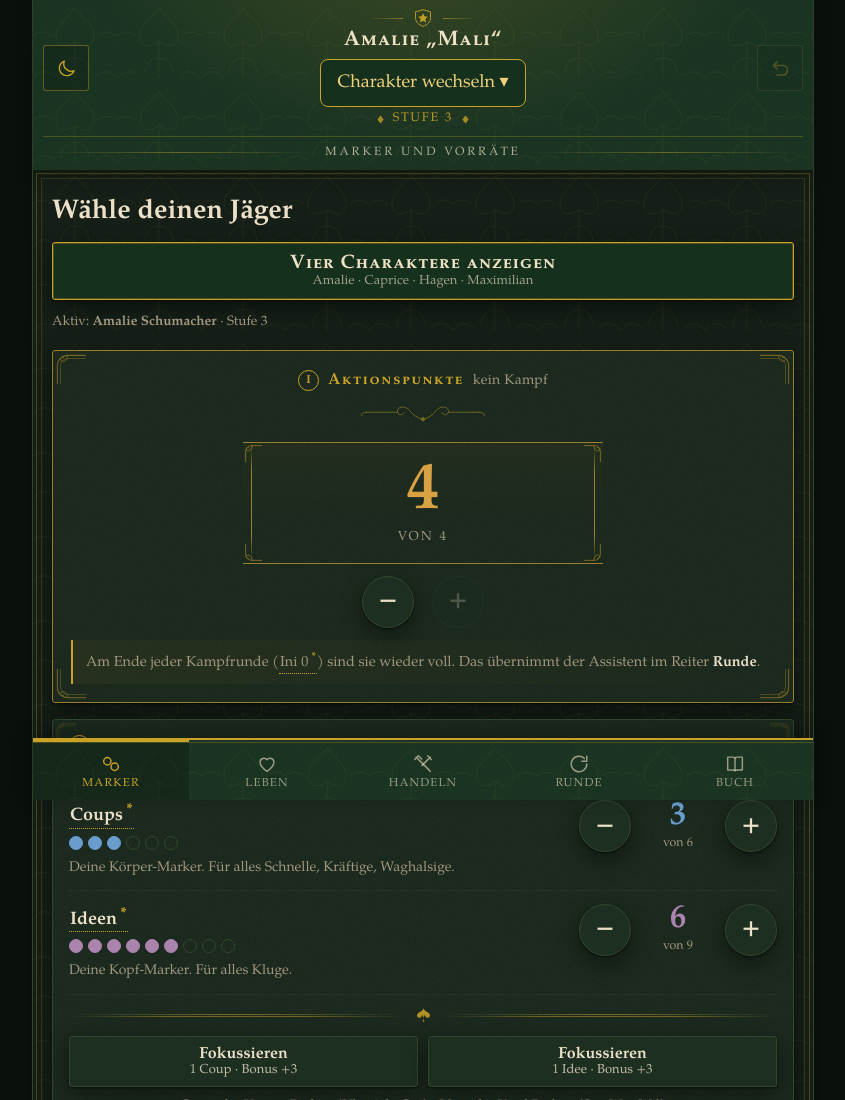
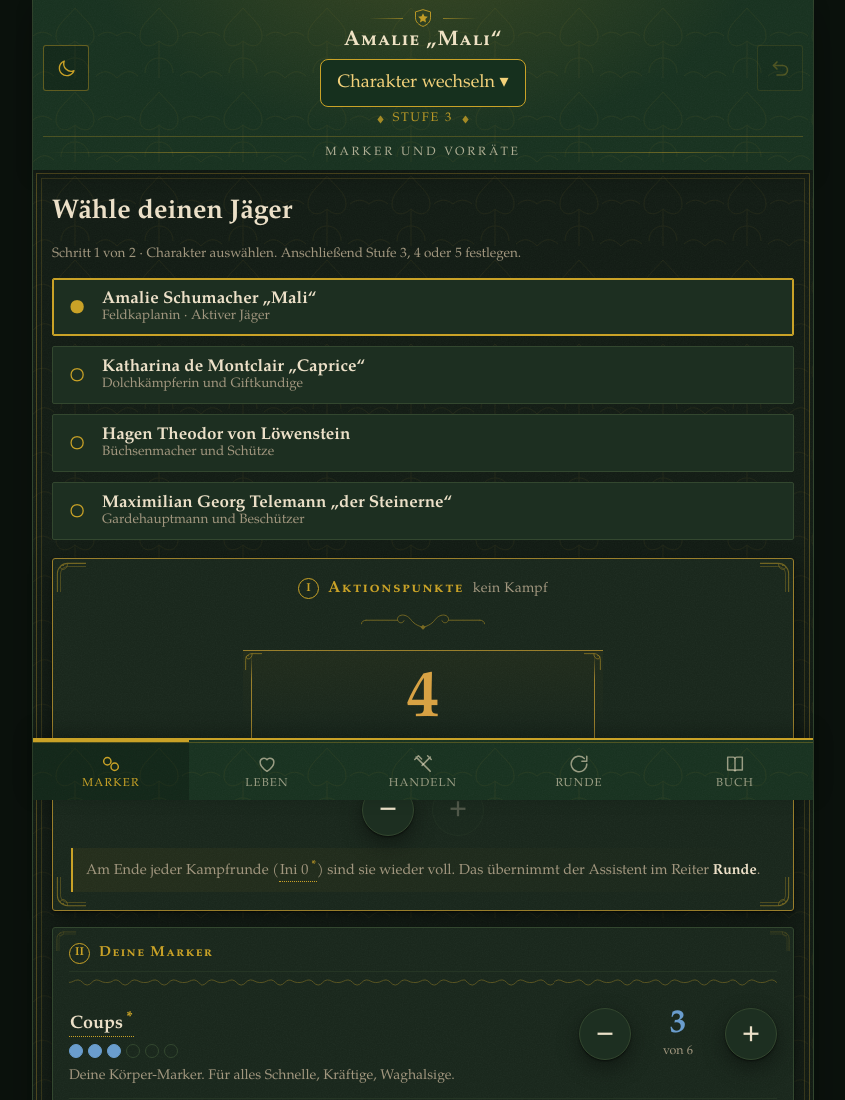
Before and after one commit to Christian-j-maass/jaegerbuch, a plain HTML site: page index.html in a window 1280 px wide. Shown: the top 1100 px of the page, without its empty margins (217-1062 px from the left). Drawn offline with Linux system fonts and the light colour scheme.

Commit message:
Make all four hunter choices visible immediately on home page; separate level dialog

```diff
--- a/index.html
+++ b/index.html
@@ -3,7 +3,7 @@
 <head>
 <meta charset="utf-8">
 <meta name="viewport" content="width=device-width, initial-scale=1, viewport-fit=cover, maximum-scale=5">
-<title>Jägerbuch — der Zähler für den Spieltisch</title>
+<title>Jägerbuch · Vier Jäger · Stufen 3–5 · Review 20261023</title>
 <meta name="description" content="Zähler für HeXXen 1733: Ressourcen, Lebenspunkte, Handlungen und anhaltende Einflüsse. Läuft offline, ohne Anmeldung, ohne Server.">
 <meta name="robots" content="noindex, nofollow, noarchive">
 <link rel="manifest" href="manifest.webmanifest">
@@ -2223,7 +2223,7 @@ function startProfilWaehlen(id,stufe){
  Buch.aktiv=c.id;Buch.einstellungen.letzteStufen=Buch.einstellungen.letzteStufen||{};Buch.einstellungen.letzteStufen[id]=stufe;RueckStapel=[];speichern();blattSchliessen();seiteZeigen('marker');melden(c.name+' · Stufe '+stufe+' gewählt.');
 }
 function startAuswahlDialog(){
- let h=blattKopf('Charakter auswählen','Zuerst Jäger wählen, danach Stufe 3, 4 oder 5');
+ let h=blattKopf('Charakter auswählen','Schritt 1 von 2 · Vier Charaktere');
  START_PROFILE.forEach(p=>{
   h+='<button class="wahl" data-profilwahl="'+p.id+'"><span class="wahl-zeichen">○</span>'+
   '<span class="wahl-text"><span class="wahl-titel">'+esc(p.name)+(p.beiname?' „'+esc(p.beiname)+'“':'')+
@@ -2256,10 +2256,17 @@ function startStufenZeichnen(){
  blattOeffnen(h);
 }
 function startCharakterwahl(){
- const c=charakter();
- let h='<section id="startJaegerWahl" aria-label="Charakter auswählen" style="margin-bottom:18px"><h2 style="margin:0 0 10px">Wähle deinen Jäger</h2>';
- h+='<button class="knopf haupt" id="startAuswahlKnopf">Vier Charaktere anzeigen<span class="unter">Amalie · Caprice · Hagen · Maximilian</span></button>';
- if(c)h+='<p class="klein" style="margin:12px 0">Aktiv: <strong>'+esc(c.name)+'</strong> · Stufe '+c.stufe+'</p>';
+ let h='<section id="startJaegerWahl" aria-label="Charakter auswählen" style="margin-bottom:18px">'+
+ '<h2 style="margin:0 0 10px">Wähle deinen Jäger</h2>'+
+ '<p class="klein">Schritt 1 von 2 · Charakter auswählen. Anschließend Stufe 3, 4 oder 5 festlegen.</p>';
+ START_PROFILE.forEach(p=>{
+  const aktiv=charakter()&&charakter().vorlage===p.id;
+  h+='<button class="wahl'+(aktiv?' gewaehlt':'')+'" data-profilwahl="'+p.id+'">'+
+  '<span class="wahl-zeichen">'+(aktiv?'●':'○')+'</span>'+
+  '<span class="wahl-text"><span class="wahl-titel">'+esc(p.name)+
+  (p.beiname?' „'+esc(p.beiname)+'“':'')+'</span>'+
+  '<span class="wahl-unter">'+esc(p.rolle)+(aktiv?' · Aktiver Jäger':'')+'</span></span></button>';
+ });
  h+='</section>';return h;
 }
 function zeichneMarker() {
```
